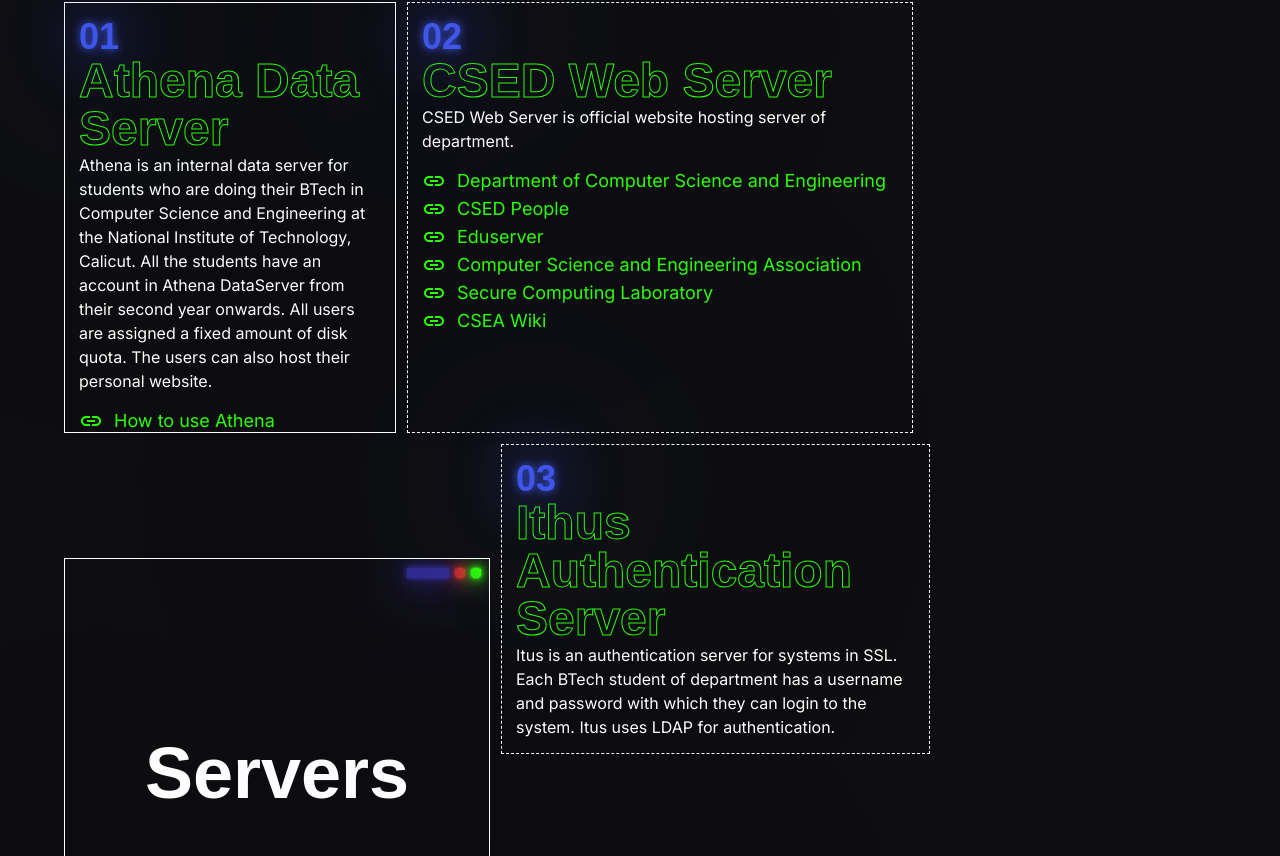
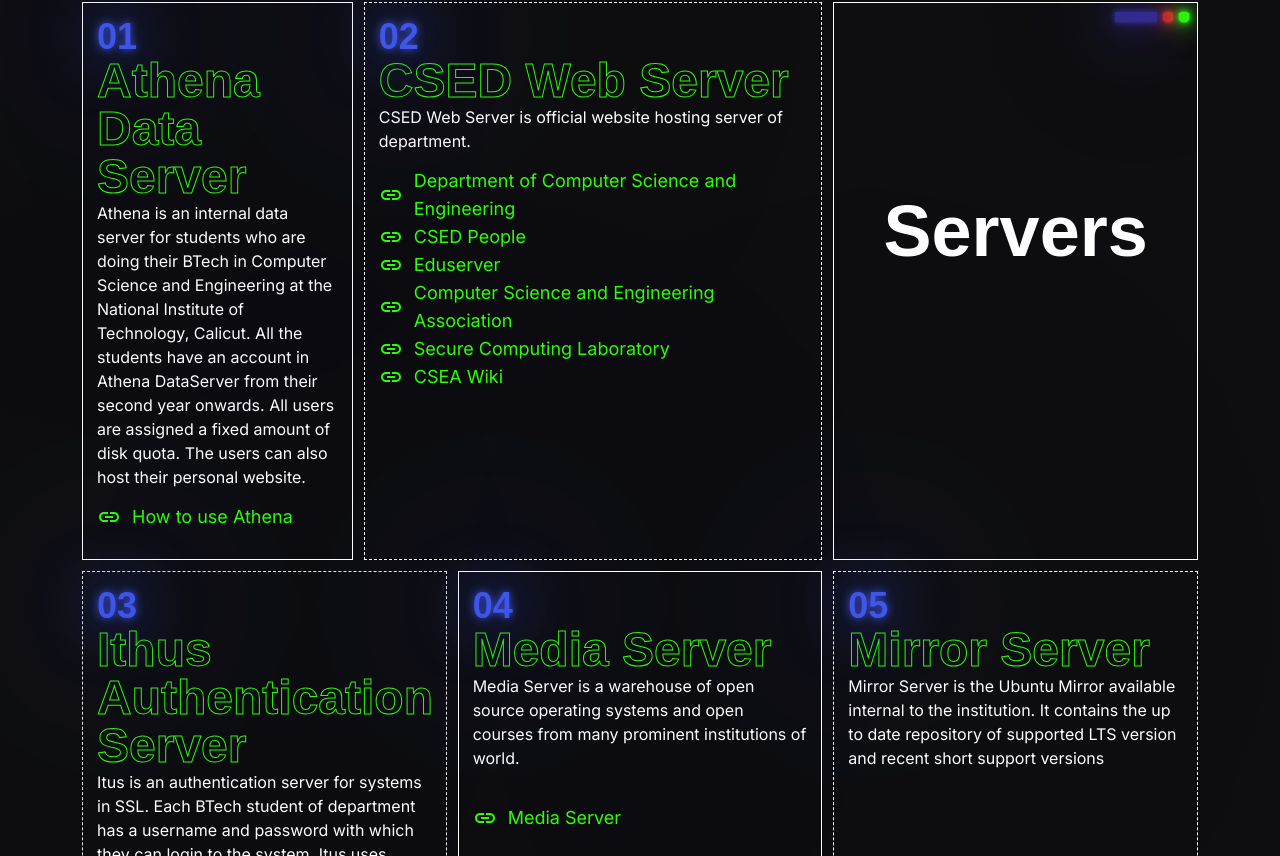
Before and after one commit to athena-server/athena-server.github.io, a Next.js app: page /facilities-and-resources in a window 1280 px wide. Shown: the part 944-1800 px from the top of the page. Built offline with nearby package versions, Linux system fonts and the light colour scheme; a web font is replaced by a local one.

Commit message:
grid done; responsivenes has to be checked

```diff
--- a/src/app/facilities-and-resources/page.tsx
+++ b/src/app/facilities-and-resources/page.tsx
@@ -21,10 +21,11 @@
       <section className="relative min-h-screen h-full">
         {/* Section 1 */}
       </section>
+
       <section className="relative min-h-screen h-full">
       <SectionDivider />
-        <div className="flex flex-wrap flex-row gap-[11px]">
-          <div className="border border-solid border-white p-[14px] mt-[114px] w-[332px] h-[431px]">
+        <div className="grid grid-cols-12 grid-rows-12 gap-[11px] py-[114px] px-[18px]">
+            <div className="col-span-3 row-start-1 row-span-7 border border-white p-[14px]">
             <h1
               className={`${alumniSans.className} font-bold bg-transparent text-4xl text-[#3F56E9] ${styles.boxshadow}`}
             >
@@ -51,7 +52,7 @@
             />
             </div>
             </div>
-          <div className="border border-dashed border-white p-[14px] mt-[114px] w-[506px] h-[431px] gap-[11px]">
+            <div className="col-span-5 row-start-1 row-span-7 border border-dashed border-white p-[14px]">
             <h1
               className={`${alumniSans.className} font-bold text-4xl text-[#3F56E9] ${styles.boxshadow}`}
             >
@@ -64,9 +65,10 @@
             </h1>
             <p>
               CSED Web Server is official website hosting server of department.
+            </p>
               <div className="py-[14px] gap-[20px]">
             <Link
-                href="http://192.168.40.130/"
+                href="https://minerva.nitc.ac.in/cse/"
                 label="Department of Computer Science and Engineering"
             />
             <Link
@@ -90,22 +92,22 @@
                 label="CSEA Wiki"
             />
             </div>
-            </p>
+
             </div>
-          <div className="border border-solid border-white mt-[114px] h-[431px] w-[426px]">
+            <div className="col-span-4 row-start-1 row-span-7 border border-white">
             <div className="flex justify-end mt-0">
           <img
             src="/FacilitiesPage/tab.svg"
             alt="tab"
           />
         </div>
-            <div className="flex justify-center items-center">
+            <div className="flex justify-center items-center p-[14px]">
             <h1 className={`${alumniSans.className} font-bold text-7xl `}>
               Servers
             </h1>
             </div>
             </div>
-          <div className="border border-dashed border-white p-[14px] mb-[114px] w-[429px] h-[310px]">
+            <div className="col-span-4 row-start-8 row-span-5 border border-dashed p-[14px]">
             <h1
               className={`${alumniSans.className} font-bold text-4xl text-[#3F56E9] ${styles.boxshadow}`}
             >
@@ -122,7 +124,7 @@
               can login to the system. Itus uses LDAP for authentication.
             </p>
             </div>
-          <div className="border border-solid border-white p-[14px] mb-[114px] w-[410px] h-[310px]">
+            <div className="col-span-4 row-start-8 row-span-5 border border-white p-[14px]">
             <h1
               className={`${alumniSans.className} font-bold text-4xl text-[#3F56E9] ${styles.boxshadow}`}
             >
@@ -144,7 +146,7 @@
             />
             </div>
             </div>
-          <div className="border border-dashed border-white p-[14px] mb-[114px] w-[428px] h-[310px]">
+            <div className="col-span-4 row-start-8 row-span-5 border border-dashed border-white p-[14px]">
             <h1
               className={`${alumniSans.className} font-bold text-4xl text-[#3F56E9] ${styles.boxshadow}`}
             >
@@ -161,6 +163,8 @@
               LTS version and recent short support versions
             </p>
             </div>
+
+
         </div>
       </section>
       <section className="relative min-h-screen h-full">
```
Lines whose indentation alone changed are shown as unchanged.
